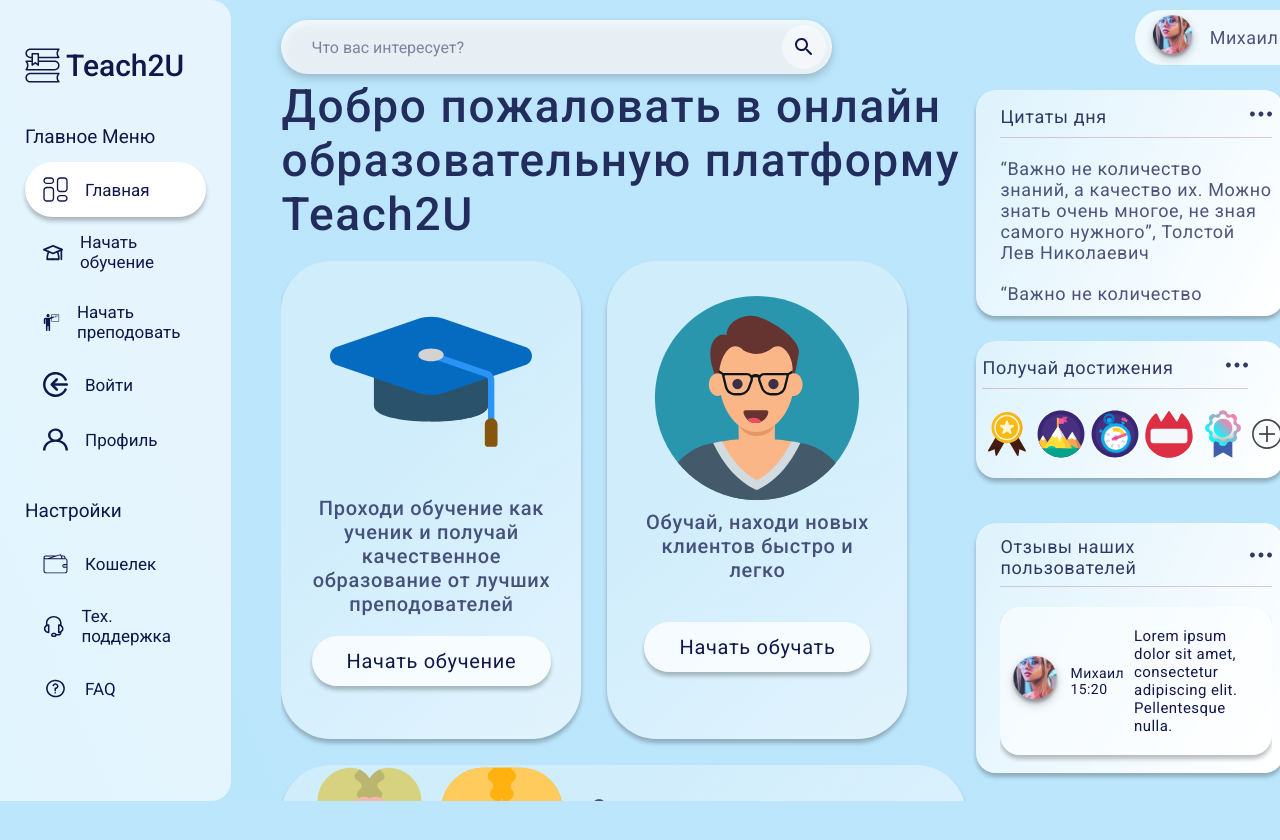
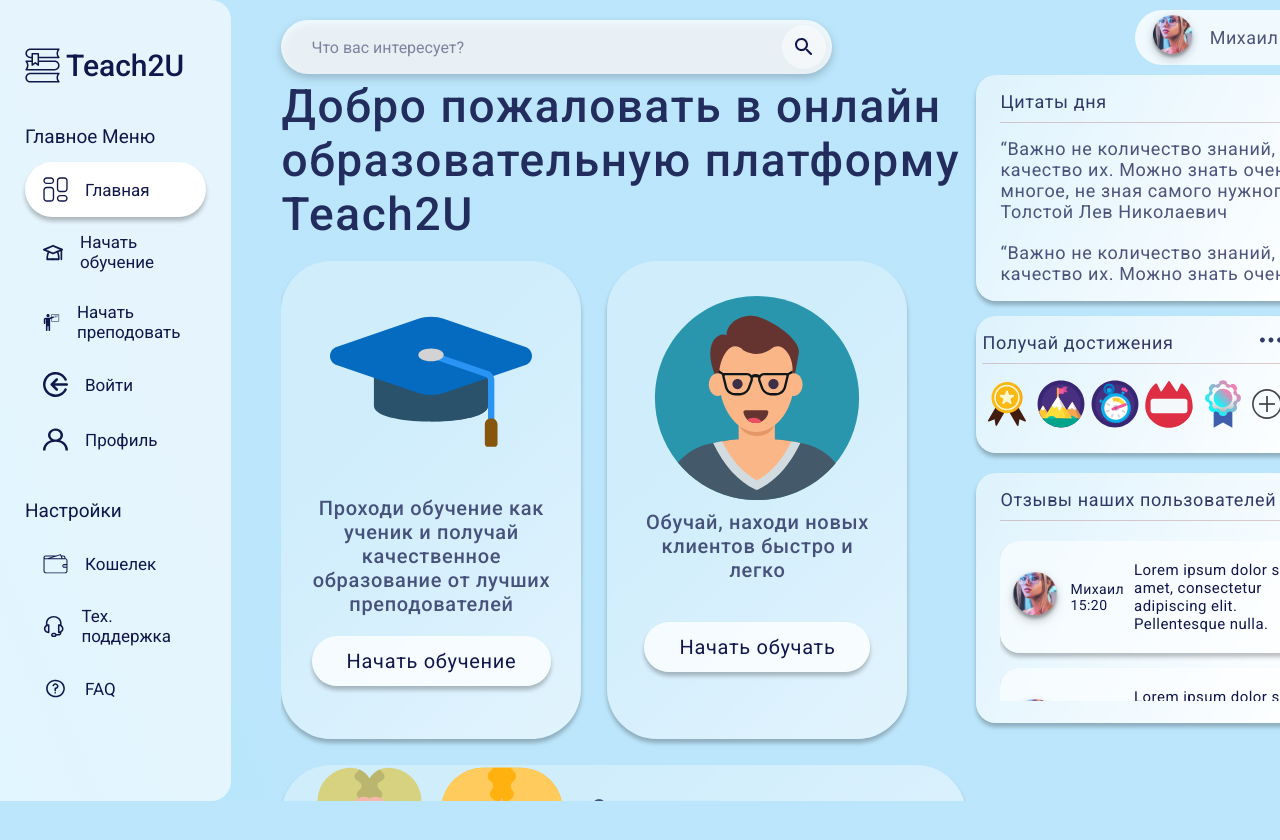
Before and after one commit to IDPogolovkin/T2U-front, a React (Create React App) app: page / in a window 1280 px wide. Shown: the top 840 px of the page. Built offline with nearby package versions, Linux system fonts and the light colour scheme.

Commit message:
dasboard resizing

```diff
--- a/src/components/Badges/Badges.scss
+++ b/src/components/Badges/Badges.scss
@@ -1,6 +1,6 @@
 .badges-wrapper {
   height: 137px;
-  width: 90%;
+  width: 100%;
   background: linear-gradient(
     118.44deg,
     rgba(255, 255, 255, 0.51) 0%,
@@ -9,8 +9,8 @@
   box-shadow: 0px 4px 4px rgba(0, 0, 0, 0.25);
   border-radius: 20px;
   padding: 13px 36px 13px 6px;
-  margin-top: 25px;
-  margin-bottom: 20px;
+  margin-top: 15px;
+  margin-bottom: 15px;
 
   .badges-head {
     display: flex;
@@ -19,7 +19,7 @@
     border-bottom: 1px solid;
     border-color: rgba(174, 118, 118, 0.37);
     padding-bottom: 8px;
-    margin-bottom: 20px;
+    margin-bottom: 15px;
 
     .badges-title {
       h3 {
--- a/src/components/Feedback/Feedback.scss
+++ b/src/components/Feedback/Feedback.scss
@@ -1,6 +1,6 @@
 .feedback-wrapper {
   height: 250px;
-  width: 90%;
+  width: 100%;
   background: linear-gradient(
     118.44deg,
     rgba(255, 255, 255, 0.51) 0%,
@@ -9,7 +9,7 @@
   box-shadow: 0px 4px 4px rgba(0, 0, 0, 0.25);
   border-radius: 20px;
   padding: 13px 12px 13px 24px;
-  margin-top: 25px;
+  margin-top: 5px;
 
   .feedback-head {
     display: flex;
--- a/src/components/Quotes/Quotes.scss
+++ b/src/components/Quotes/Quotes.scss
@@ -1,6 +1,6 @@
 .quotes-wrapper {
   height: 226px;
-  width: 90%;
+  width: 100%;
   background: linear-gradient(
     118.44deg,
     rgba(255, 255, 255, 0.51) 0%,
@@ -9,7 +9,7 @@
   box-shadow: 0px 4px 4px rgba(0, 0, 0, 0.25);
   border-radius: 20px;
   padding: 13px 12px 13px 24px;
-  margin-top: 25px;
+  margin-top: 10px;
 
   .quotes-head {
     display: flex;
@@ -18,7 +18,7 @@
     border-bottom: 1px solid;
     border-color: rgba(174, 118, 118, 0.37);
     padding-bottom: 8px;
-    margin-bottom: 20px;
+    margin-bottom: 15px;
 
     .quotes-title {
       h3 {
```
